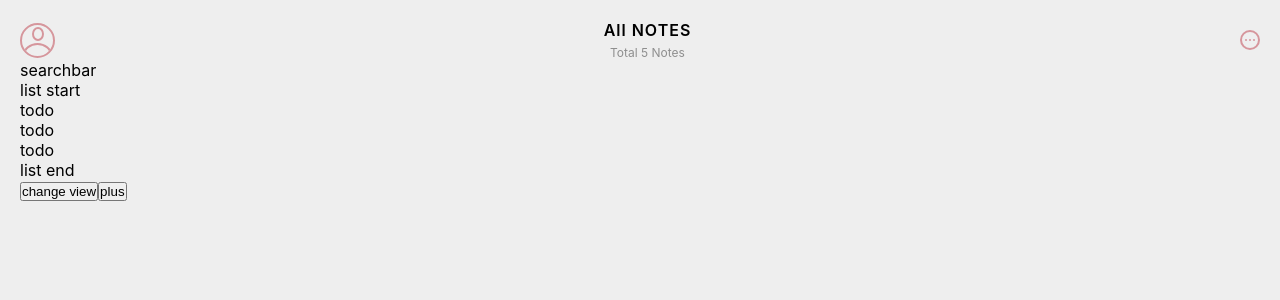
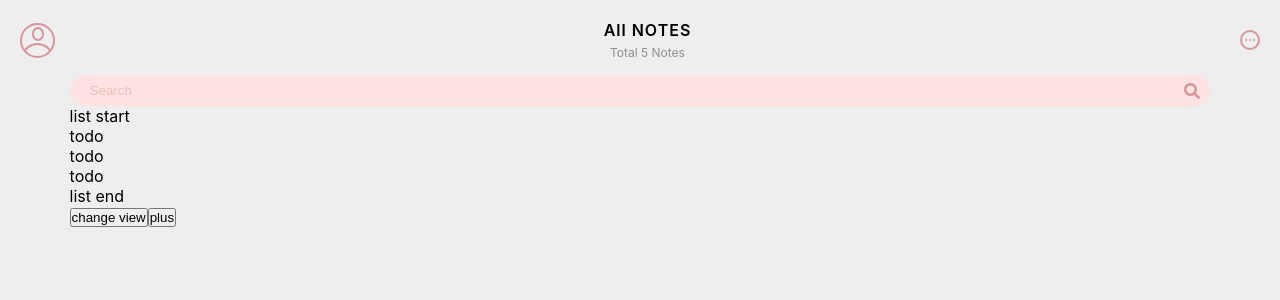
Before and after one commit to jyun1desu/react-note-app, a JavaScript app: page / in a window 1280 px wide. Shown: the top 300 px of the page. Built offline with nearby package versions, Linux system fonts and the light colour scheme; the HTML template or start-up script is replaced by a standard one.

Commit message:
search bar done

```diff
--- a/package.json
+++ b/package.json
@@ -3,6 +3,9 @@
   "version": "0.1.0",
   "private": true,
   "dependencies": {
+    "@fortawesome/fontawesome-svg-core": "^1.2.32",
+    "@fortawesome/free-solid-svg-icons": "^5.15.1",
+    "@fortawesome/react-fontawesome": "^0.1.14",
     "@testing-library/jest-dom": "^5.11.8",
     "@testing-library/react": "^11.2.3",
     "@testing-library/user-event": "^12.6.0",
--- a/src/components/Home/searchbar.js
+++ b/src/components/Home/searchbar.js
@@ -1,8 +1,43 @@
+import styled from 'styled-components';
+import { color } from '../../style/color';
+import { FontAwesomeIcon } from '@fortawesome/react-fontawesome'
+import { faSearch } from '@fortawesome/free-solid-svg-icons'
+
+const SearchArea = styled.div`
+    display: flex;
+    justify-content: center;
+    margin-top: 15px;
+    position: relative;
+    .search_input{
+        width: 100%;
+        border: none;
+        border-radius:20px;
+        background-color: #FFE3E3;
+        padding:8px 20px;
+        color: ${color.line_color};
+        &::placeholder{
+            color: #EBBEBF;
+        }
+        &:focus{
+            outline: none;
+        }
+    }
+    .icon{
+        position: absolute;
+        color: ${color.line_color};
+        right: 10px;
+        top: 50%;
+        transform: translateY(-50%);
+    }
+`
+
+
 const searchBar = () => {
     return (
-        <div>
-            searchbar
-        </div>
+        <SearchArea>
+            <input type="text" className="search_input" placeholder="Search"/>
+            <FontAwesomeIcon icon={faSearch} className="icon"/>
+        </SearchArea>
     );
 }
 
--- a/src/view/NoteApp.js
+++ b/src/view/NoteApp.js
@@ -34,6 +34,10 @@ const NoteApp = styled.div`
             }
         }
     }
+    main,footer{
+        width: 92%;
+        margin: 0 auto;
+    }
 `
 
 function Home() {
```
Also changed, not shown: 2 other files (tests, documents, lock files or other folders).
